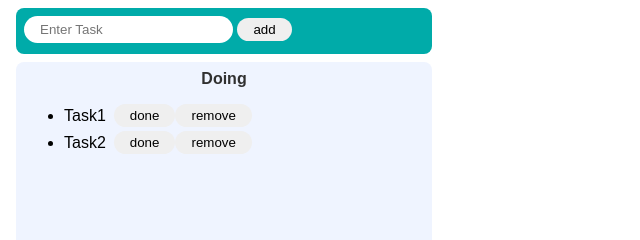
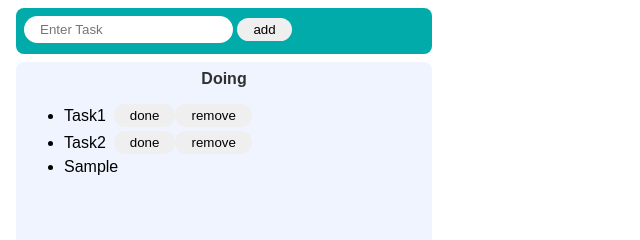
Before and after one commit to r-okavv/test1, a website built with Parcel: page index.html in a window 1280 px wide. Both pictures are taken after typing "Sample" into the empty fields and a click on the button "add". Shown: the top 240 px of the page, 0-640 px from the left. Built offline with nearby package versions, Linux system fonts and the light colour scheme.

Commit message:
move task to incomplete area

```diff
--- a/index.html
+++ b/index.html
@@ -12,7 +12,7 @@
     </div>
     <div class="incomplete-area">
       <p class="title">Doing</p>
-      <ul>
+      <ul id="incomplete-list">
         <div class="list-row">
           <li>Task1</li>
           <button>done</button>
--- a/src/index.js
+++ b/src/index.js
@@ -9,6 +9,18 @@ const onClickaAdd = () => {
   const div = document.createElement("div");
   div.className = "list-row";
   console.log(div);
+
+  // liタグ作成
+  const li = document.createElement("li");
+  li.innerText = inputText;
+  console.log(li);
+
+  // divタグの子要素にliタグを入れる
+  div.appendChild(li);
+  console.log(div);
+
+  // ulタグの子要素にdivタグを入れる;
+  document.getElementById("incomplete-list").appendChild(div);
 };
 
 document
```
